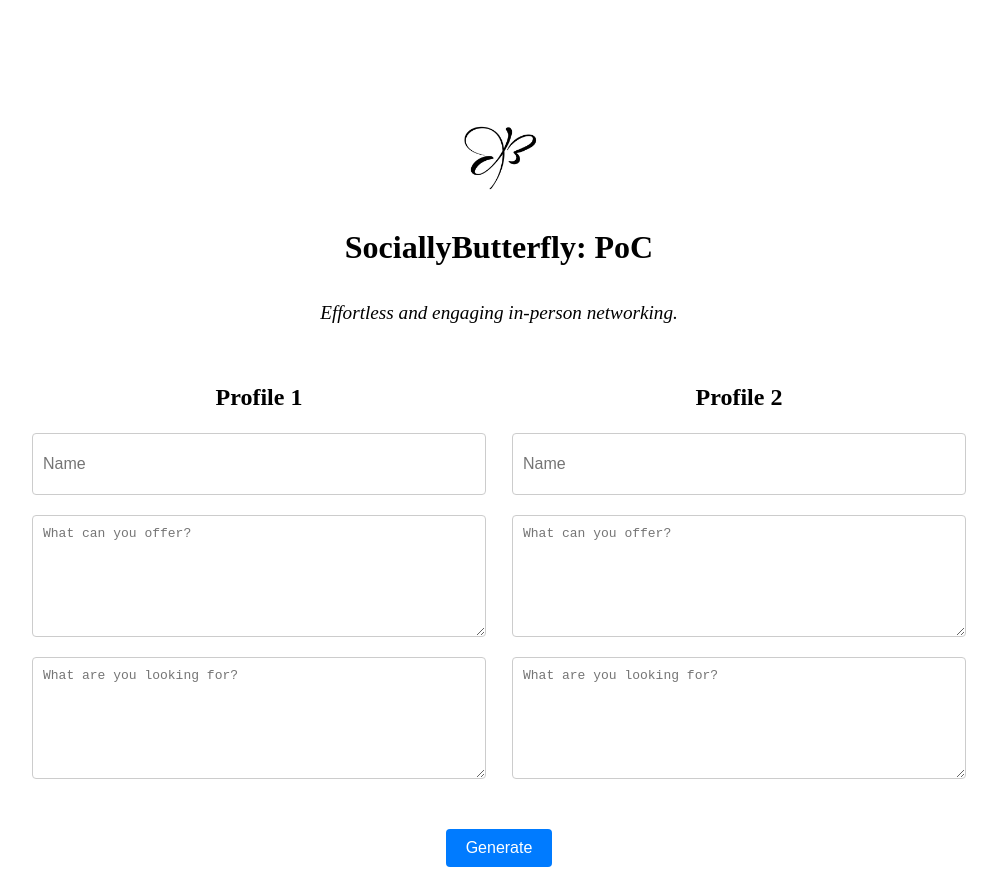
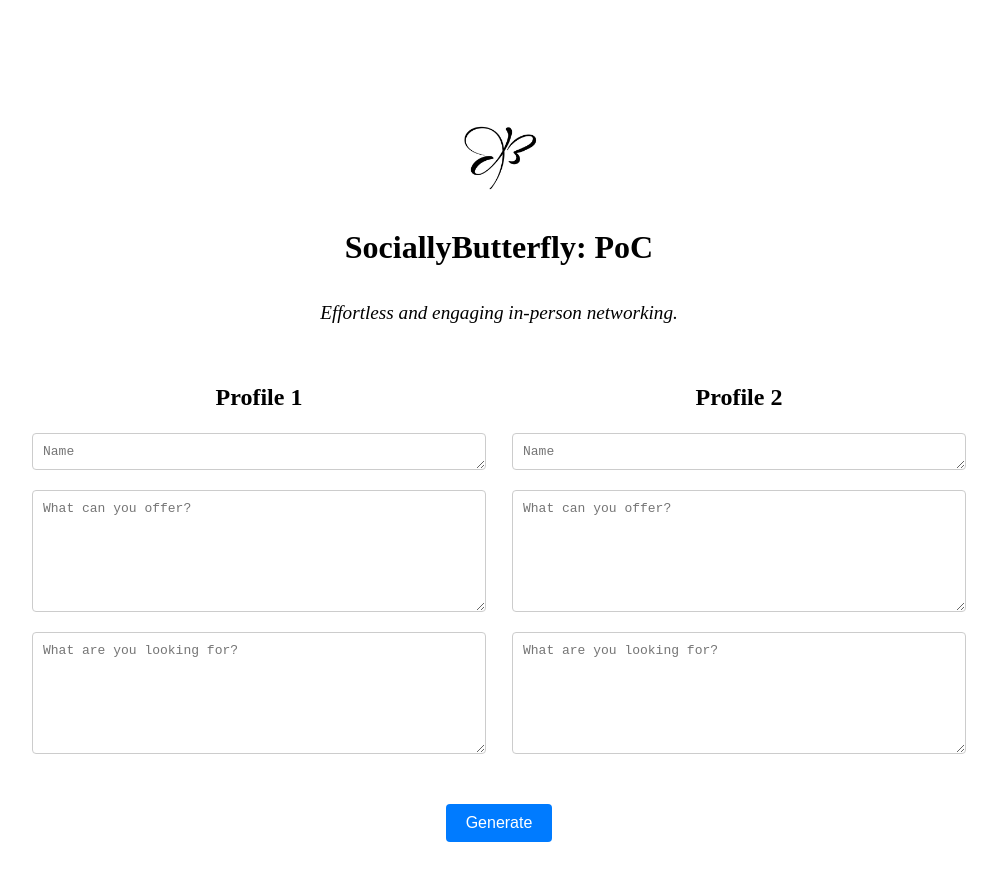
Before and after one commit to z-academy/sociallybutterfly-fe, a React (Create React App) app: page / in a window 1280 px wide. Shown: the whole page, without its empty margins (141-1138 px from the left). After the commit the page ends 870 px from the top, so only its background shows below. Built offline with nearby package versions, Linux system fonts and the light colour scheme.

Commit message:
update styles

```diff
--- a/src/App.js
+++ b/src/App.js
@@ -56,6 +56,16 @@ const ProfileTitle = styled.h2`
   margin-bottom: 0.5em;
 `;
 
+const TextAreaName = styled.textarea`
+  width: 100%;
+  height: 15px;
+  margin: 10px 0;
+  padding: 10px;
+  font-size: 1em;
+  border: 1px solid #ccc;
+  border-radius: 4px;
+`;
+
 const TextArea = styled.textarea`
   width: 100%;
   height: 100px;
@@ -65,16 +75,6 @@ const TextArea = styled.textarea`
   border: 1px solid #ccc;
   border-radius: 4px;
   resize: vertical;
-`;
-
-const NameInput = styled.input`
-  width: 100%;
-  height: 40px;
-  margin: 10px 0;
-  padding: 10px;
-  font-size: 1em;
-  border: 1px solid #ccc;
-  border-radius: 4px;
 `;
 
 const Button = styled.button`
@@ -143,7 +143,7 @@ export default function App() {
       <ProfilesContainer>
         <ProfileContainer>
           <ProfileTitle>Profile 1</ProfileTitle>
-          <NameInput
+          <TextAreaName
             placeholder="Name"
             value={profile1.name}
             onChange={(e) => setProfile1({ ...profile1, name: e.target.value })}
@@ -165,7 +165,7 @@ export default function App() {
         </ProfileContainer>
         <ProfileContainer>
           <ProfileTitle>Profile 2</ProfileTitle>
-          <NameInput
+          <TextAreaName
             placeholder="Name"
             value={profile2.name}
             onChange={(e) => setProfile2({ ...profile2, name: e.target.value })}
```
